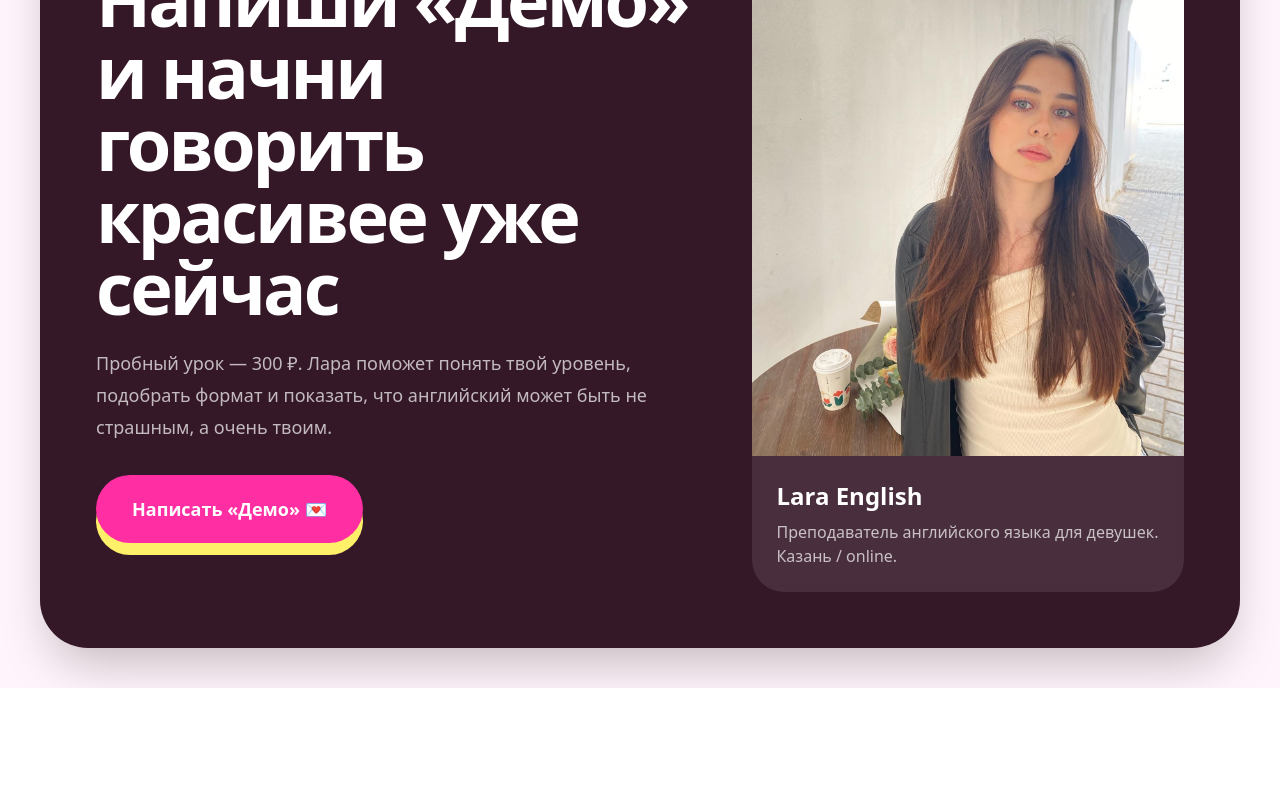
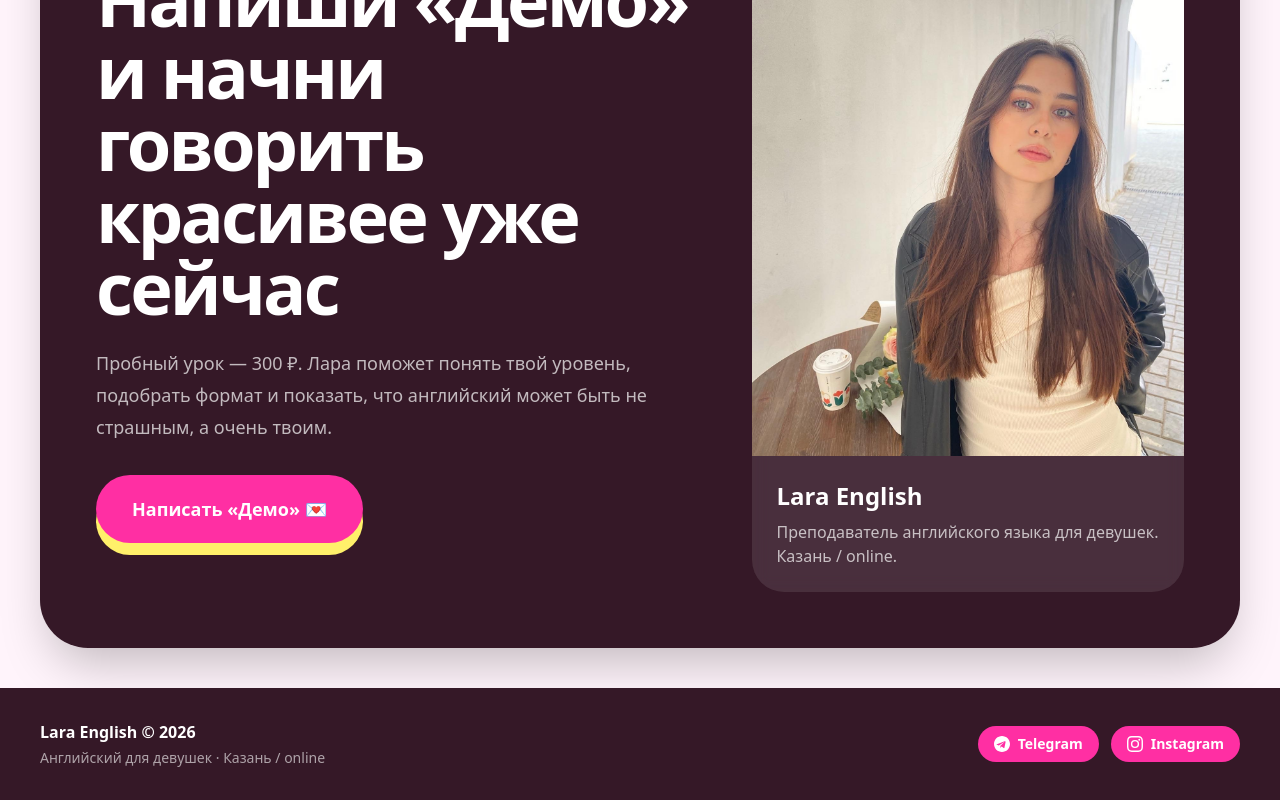
Before and after one commit to BabatahaMetehri/limara-website, a Next.js app: page / in a window 1280 px wide. Shown: the part 6082-6882 px from the top of the page. Before the commit the page ends 6770 px from the top, so only its background shows below. Built offline with nearby package versions, Linux system fonts and the light colour scheme; a web font is replaced by a local one.

Commit message:
feat: add footer with Telegram/Instagram links and dynamic year

```diff
--- a/app/page.tsx
+++ b/app/page.tsx
@@ -130,6 +130,7 @@ export default function Home() {
       <Testimonials />
       <FAQ />
       <FinalCTA />
+      <Footer />
     </main>
   );
 }
@@ -725,3 +726,40 @@ function FinalCTA() {
     </section>
   );
 }
+
+function Footer() {
+  return (
+    <footer className="bg-[#351827] px-5 py-8 text-white md:px-10">
+      <div className="mx-auto flex max-w-7xl flex-col gap-4 md:flex-row md:items-center md:justify-between">
+        <div>
+          <p className="font-black">
+            Lara English © {new Date().getFullYear()}
+          </p>
+          <p className="mt-1 text-sm text-white/60">
+            Английский для девушек · Казань / online
+          </p>
+        </div>
+        <div className="flex gap-3">
+          <a
+            href="https://t.me/gzonthemove"
+            target="_blank"
+            rel="noopener noreferrer"
+            className="flex items-center gap-2 rounded-full bg-[#ff2fa3] px-4 py-2 text-sm font-black transition hover:scale-105"
+          >
+            <TelegramIcon className="h-4 w-4" />
+            Telegram
+          </a>
+          <a
+            href="https://www.instagram.com/laraatalks/"
+            target="_blank"
+            rel="noopener noreferrer"
+            className="flex items-center gap-2 rounded-full bg-[#ff2fa3] px-4 py-2 text-sm font-black transition hover:scale-105"
+          >
+            <InstagramIcon className="h-4 w-4" />
+            Instagram
+          </a>
+        </div>
+      </div>
+    </footer>
+  );
+}
```
